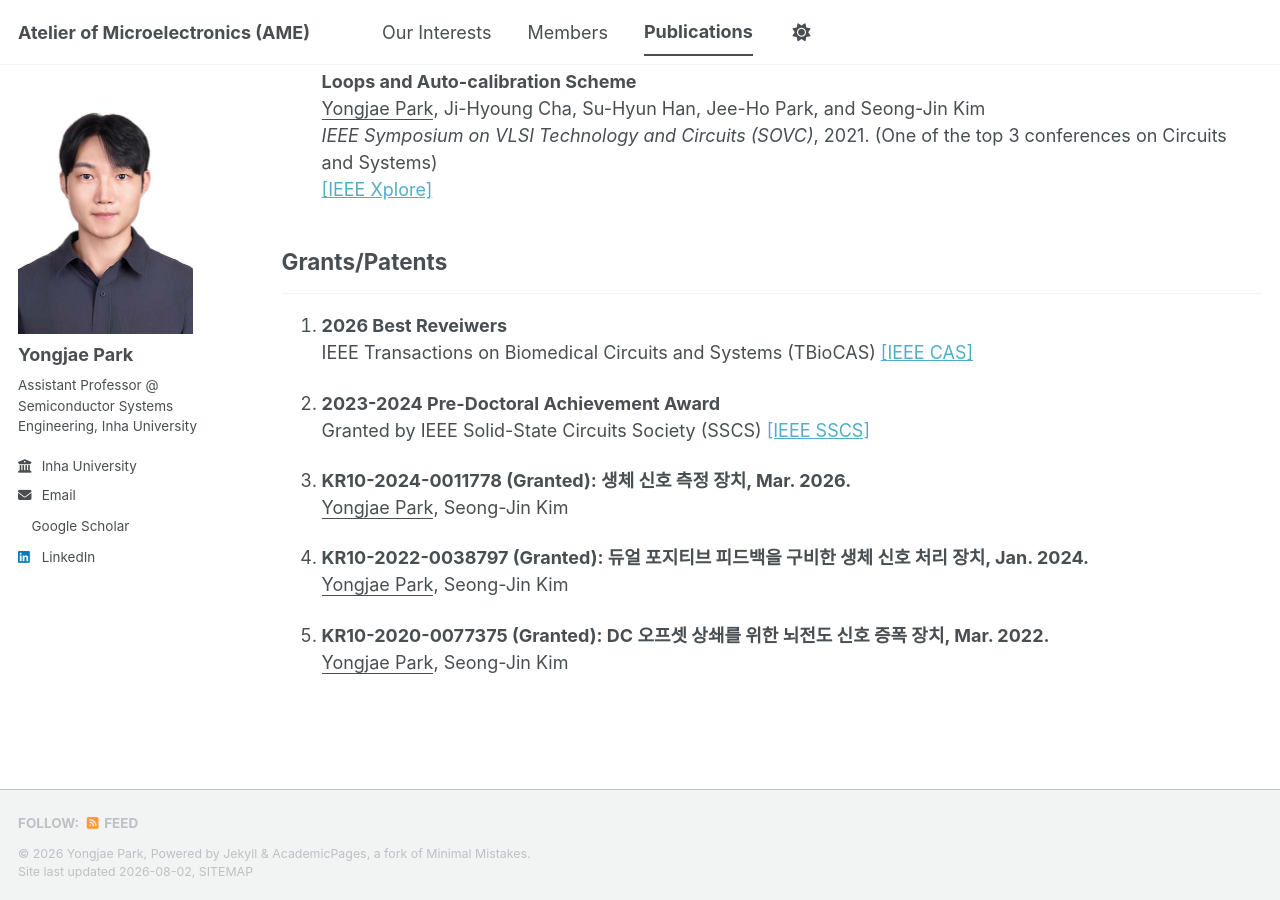
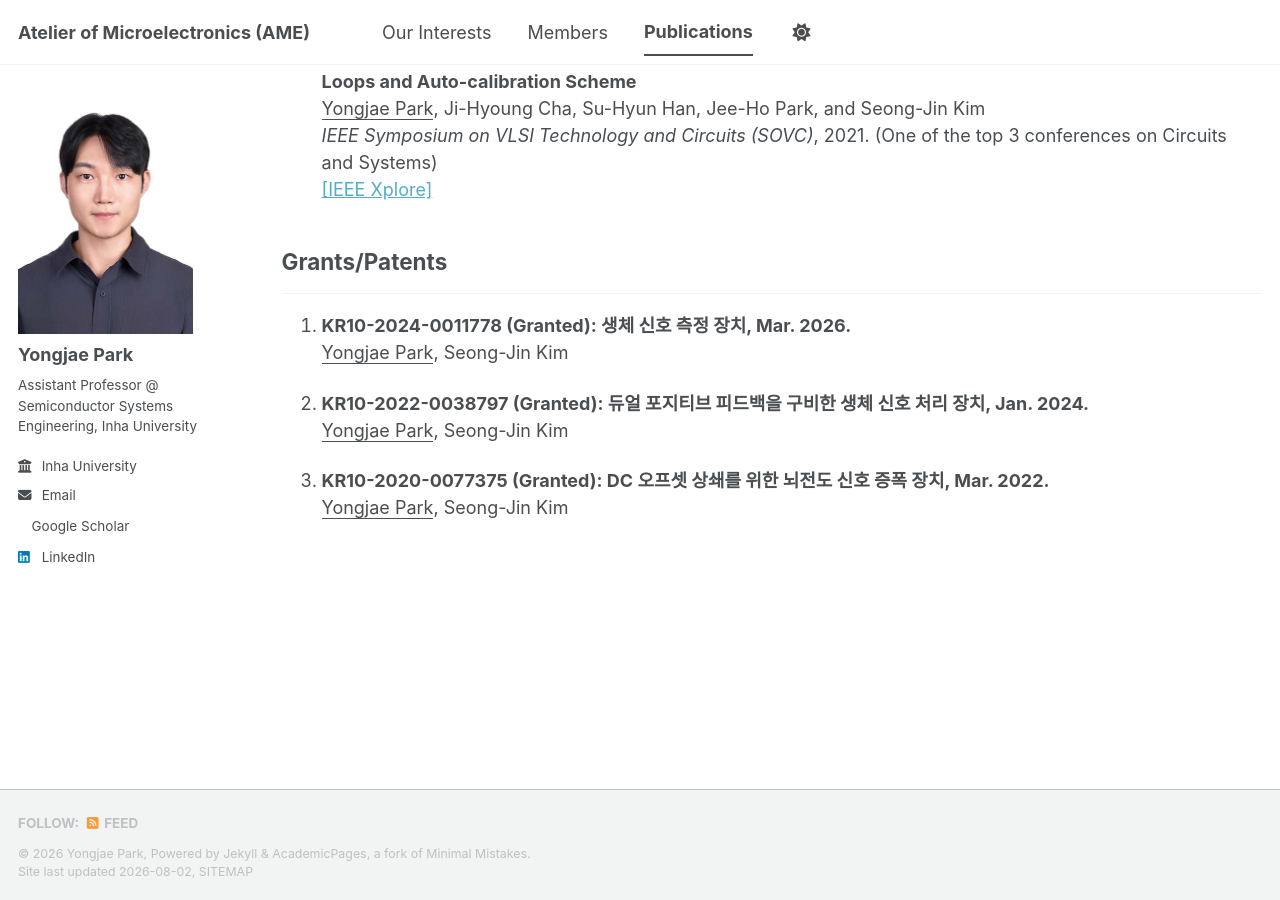
Before and after one commit to yong27park/AME.github.io, a Jekyll site: the page built from _pages/publications.md, in a window 1280 px wide and 900 px high, scrolled down 3454 px. Built offline with Jekyll 4.4.1, drawn with Linux system fonts in a browser that asks for light colours; a style sheet for code colours, icons or effects is not loaded.

Commit message:
Update publications.md

```diff
--- a/_pages/publications.md
+++ b/_pages/publications.md
@@ -105,11 +105,6 @@ author_profile: true
 
 ## Grants/Patents
 ---
-1. **2026 Best Reveiwers** <br>
-IEEE Transactions on Biomedical Circuits and Systems (TBioCAS) [[IEEE CAS]](https://https://ieee-cas.org/post/news/ieee-cass-announces-2026-publications-best-associate-editor-and-best-reviewer-award)
-
-1. **2023-2024 Pre-Doctoral Achievement Award** <br>
-Granted by IEEE Solid-State Circuits Society (SSCS) [[IEEE SSCS]](https://sscs.ieee.org/membership/awards/predoctoral-achievement-award/)
 
 1. **KR10-2024-0011778 (Granted): 생체 신호 측정 장치, Mar. 2026.** <br>
  <u>Yongjae Park</u>, Seong-Jin Kim
```
